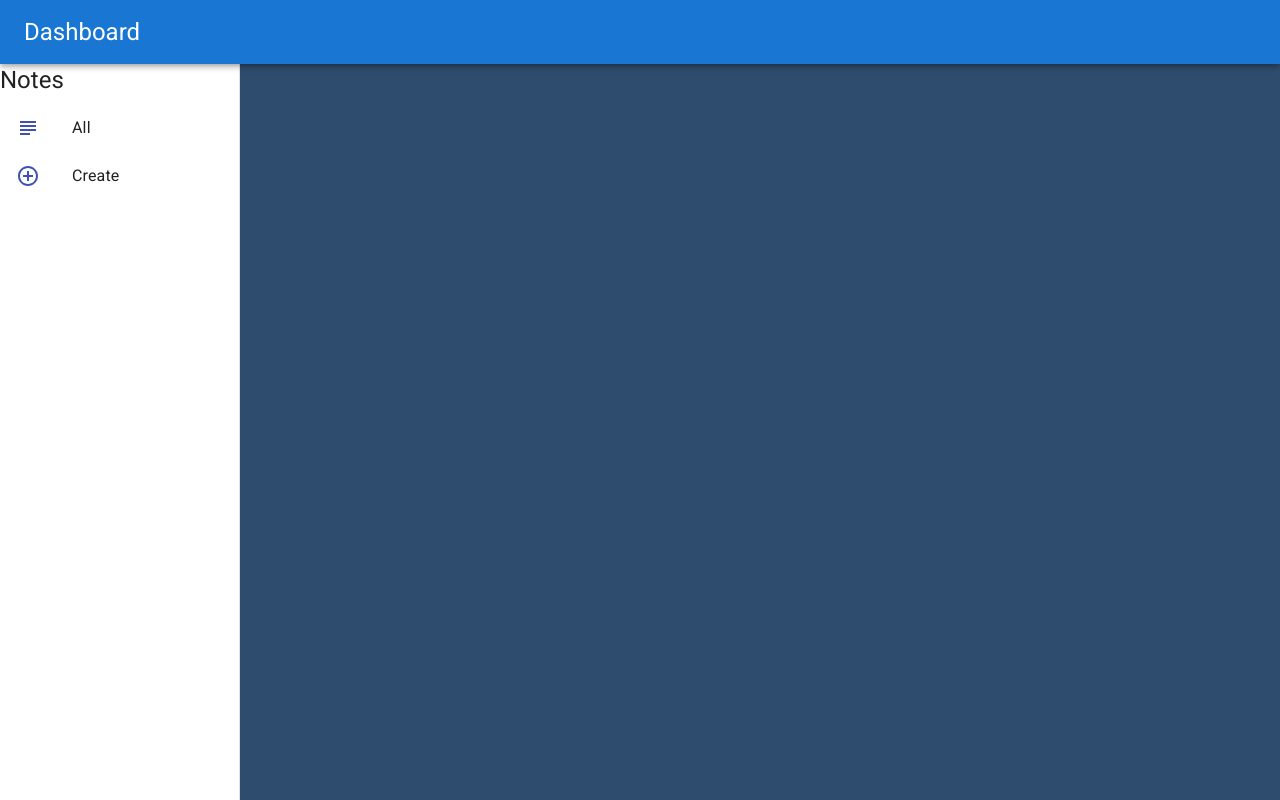
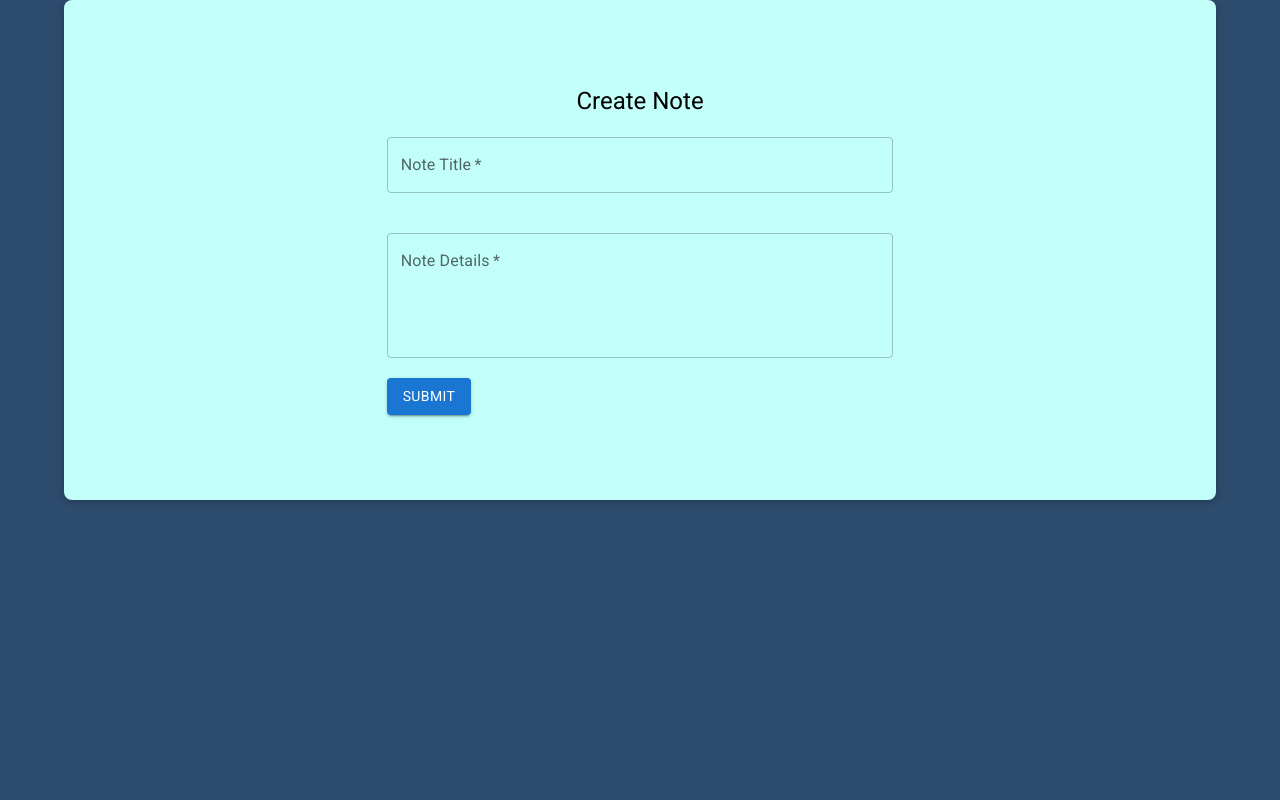
Before and after one commit to rishnegi7711/React-app, a React app: page /dashboard in a window 1280 px wide. Built offline with nearby package versions, Linux system fonts and the light colour scheme.

Commit message:
Create page component created along with validations

```diff
--- a/src/App.js
+++ b/src/App.js
@@ -1,16 +1,17 @@
 import React from 'react'
 import { BrowserRouter as Router } from 'react-router-dom';
 import RoutePaths from './Components/RoutePaths';
-
+import Create from './Components/Create';
 
 const App = () => {
 
 
     return (<React.Fragment>
-        <Router>
+        {/* <Router>
             <RoutePaths />
 
-        </Router>
+        </Router> */}
+        <Create />
     </React.Fragment>
 
     )
--- /dev/null
+++ b/src/Components/Create.js
@@ -0,0 +1,87 @@
+import React, { useState } from 'react';
+import Card from './Card';
+import { Button, TextField, Typography } from "@mui/material";
+import './Create.scss';
+
+
+const Create = () => {
+    const [title, setTitle] = useState('');
+    const [detail, setDetail] = useState('');
+    const [isTitleError, setIsTitleError] = useState(false)
+    const [isDetailError, setIsDetailError] = useState(false)
+
+    const titleChangeHandler = (event) => {
+        setTitle(event.target.value);
+        setIsTitleError(false);
+    }
+
+    const detailChangeHandler = (event) => {
+        setDetail(event.target.value);
+        setIsDetailError(false);
+    }
+
+    const validateTitleHandler = () => {
+        if (title.trim().length === 0) {
+            setIsTitleError(true)
+        } else {
+            setIsTitleError(false)
+        }
+    }
+
+    const validateDetailHandler = () => {
+        if (detail.trim().length === 0) {
+            setIsDetailError(true)
+        } else {
+            setIsDetailError(false)
+        }
+    }
+
+    const formSubmitHandler = (event) => {
+        event.preventDefault()
+        if (isTitleError == '') {
+            setIsTitleError(true)
+        }
+    }
+
+
+    return (
+        <Card className='create'>
+            <Typography variant='h5'>Create Note</Typography>
+            <form>
+                <TextField
+                    label='Note Title'
+                    value={title}
+                    variant='outlined'
+                    fullWidth
+                    required
+                    color='primary'
+                    sx={{ marginTop: '20px', marginBottom: '20px' }}
+                    onChange={titleChangeHandler}
+                    onBlur={validateTitleHandler}
+                    error={isTitleError}
+                >
+                </TextField>
+                <TextField
+                    label='Note Details'
+                    value={detail}
+                    variant='outlined'
+                    fullWidth
+                    required
+                    multiline
+                    rows={4}
+                    color='primary'
+                    sx={{ marginTop: '20px', marginBottom: '20px' }}
+                    onChange={detailChangeHandler}
+                    onBlur={validateDetailHandler}
+                    error={isDetailError}
+                >
+                </TextField>
+                <Button variant='contained' sx={{ margin: 'auto' }} onSubmit={formSubmitHandler}>Submit</Button>
+            </form>
+
+        </Card>
+    )
+
+}
+
+export default Create;
--- /dev/null
+++ b/src/Components/Create.scss
@@ -0,0 +1,8 @@
+.create {
+  justify-content: center;
+  margin: auto;
+  max-width: 90%;
+  align-items: center;
+  display: flex;
+  flex-direction: column;
+}
```
